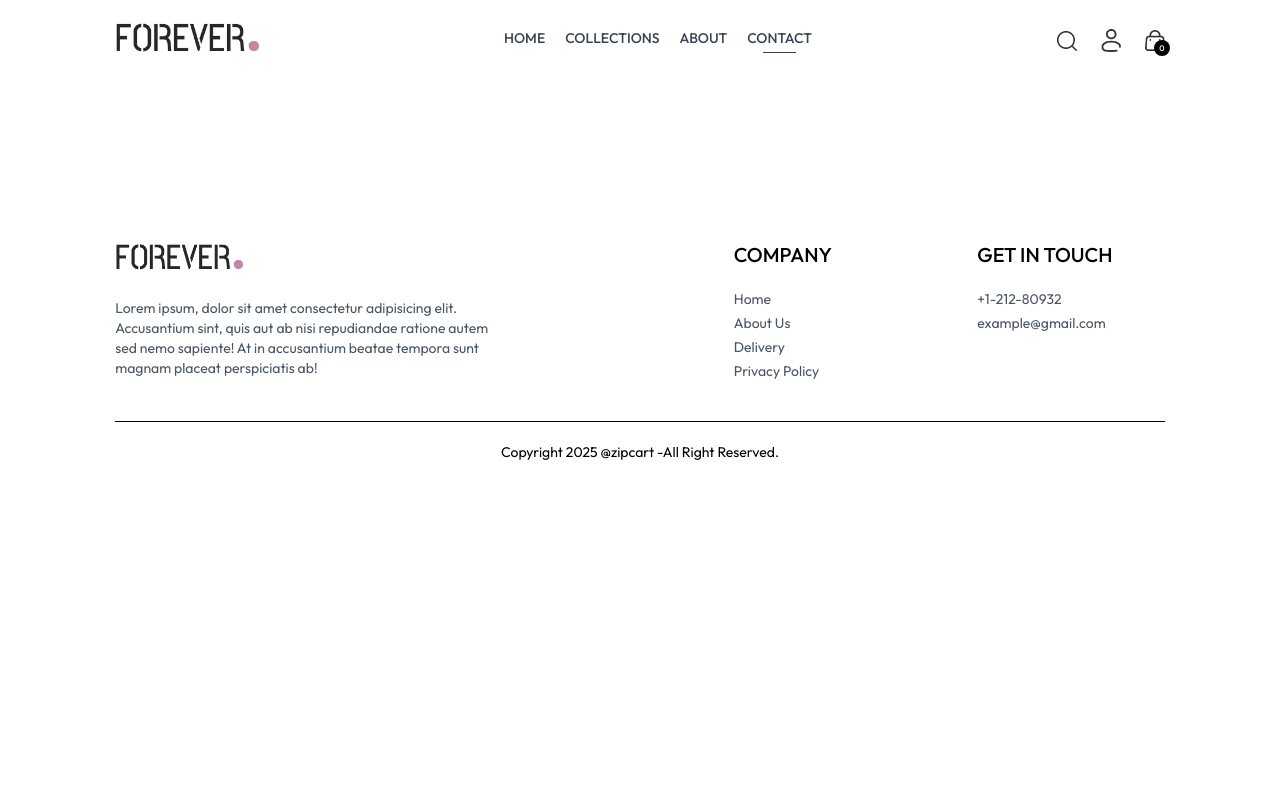
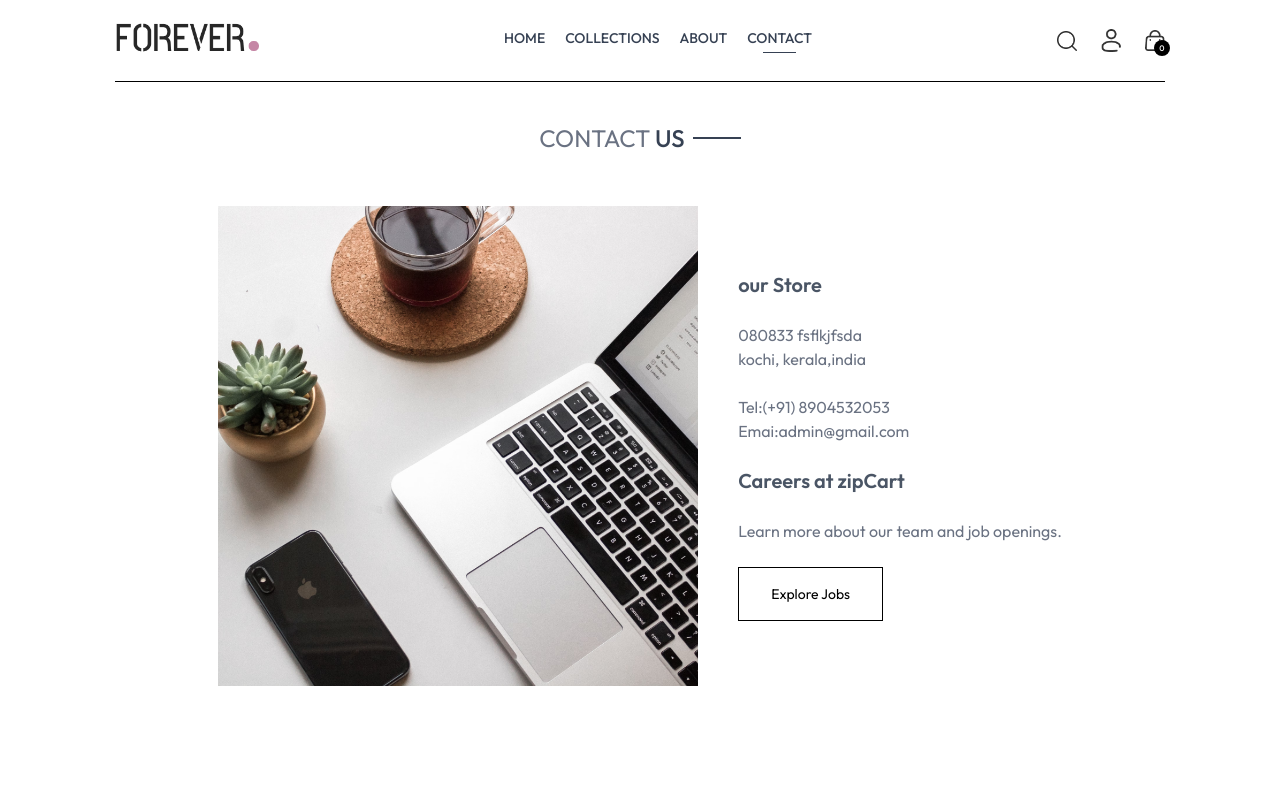
Before and after one commit to shaheedk/trendVault-client, a React (Vite) app: page /contact in a window 1280 px wide. Shown: the top 800 px of the page. Built offline with nearby package versions, Linux system fonts and the light colour scheme.

Commit message:
completed

```diff
--- a/src/pages/About.tsx
+++ b/src/pages/About.tsx
@@ -1,5 +1,6 @@
 import { assets } from "../assets/assets";
 import Title from "../components/elements/Title";
+import Newsletter from "../components/newslet/Newsletter";
 
 const About = () => {
   return (
@@ -38,6 +39,27 @@
           </p>
         </div>
       </div>
+      <div className="text-4xl py-4 ">
+        <Title text1="WHY" text2="CHOOSE US"/>
+      </div>
+      <div className="flex flex-col md:flex-row text-sm mb-20">
+        <div className="border px-10 md:px-16 py-8 flex flex-co gap-5">
+          <b>Quality Assurance:</b>
+          <p className="text-gray-600 ">We meticulously select and vet each product to ensure it meets our stringent quality standards.</p>
+
+        </div>
+        <div className="border px-10 md:px-16 py-8 flex flex-co gap-5">
+          <b>Conveniece:</b>
+          <p className="text-gray-600 ">With our user-friendly interface and hassle-free ordering process, shopping has never been easier.</p>
+
+        </div>
+ <div className="border px-10 md:px-16 py-8 flex flex-co gap-5">
+          <b>Exceptional Customer Service:</b>
+          <p className="text-gray-600 ">Our team of dedicated professionals is here to assist you the way, ensuring your satisfaction is our top priority.</p>
+
+        </div>
+      </div>
+      <Newsletter/>
     </div>
   );
 };
--- a/src/pages/Contact.tsx
+++ b/src/pages/Contact.tsx
@@ -1,8 +1,25 @@
+import { assets } from "../assets/assets"
+import Title from "../components/elements/Title"
+import Newsletter from "../components/newslet/Newsletter"
 
 const Contact = () => {
   return (
     <div>
-
+      <div className="text-center text-2xl pt-10 border-t">
+        <Title text1="CONTACT" text2="US"/>
+      </div>
+      <div className="my-10 flex flex-col justify-center md:flex-row gap-10 mb-28">
+        <img src={assets.contact_img} alt=""  className="w-full md:max-w-[480px]"/>
+        <div className="flex flex-col justify-center items-start gap-6">
+          <p className="font-semibold text-xl text-gray-600">our Store</p>
+          <p className="text-gray-500">080833 fsflkjfsda <br /> kochi, kerala,india </p>
+          <p className="text-gray-500">Tel:(+91) 8904532053 <br />Emai:admin@gmail.com</p>
+          <p  className="font-semibold text-xl text-gray-600">Careers at zipCart</p>
+          <p  className="text-gray-500">Learn more about our team and job openings. </p>
+          <button className="border border-black px-8 py-4 text-sm hover:bg-black hover:text-white transition-all duration-500">Explore Jobs</button>
+        </div>
+      </div>
+      <Newsletter/>
     </div>
   )
 }
```
